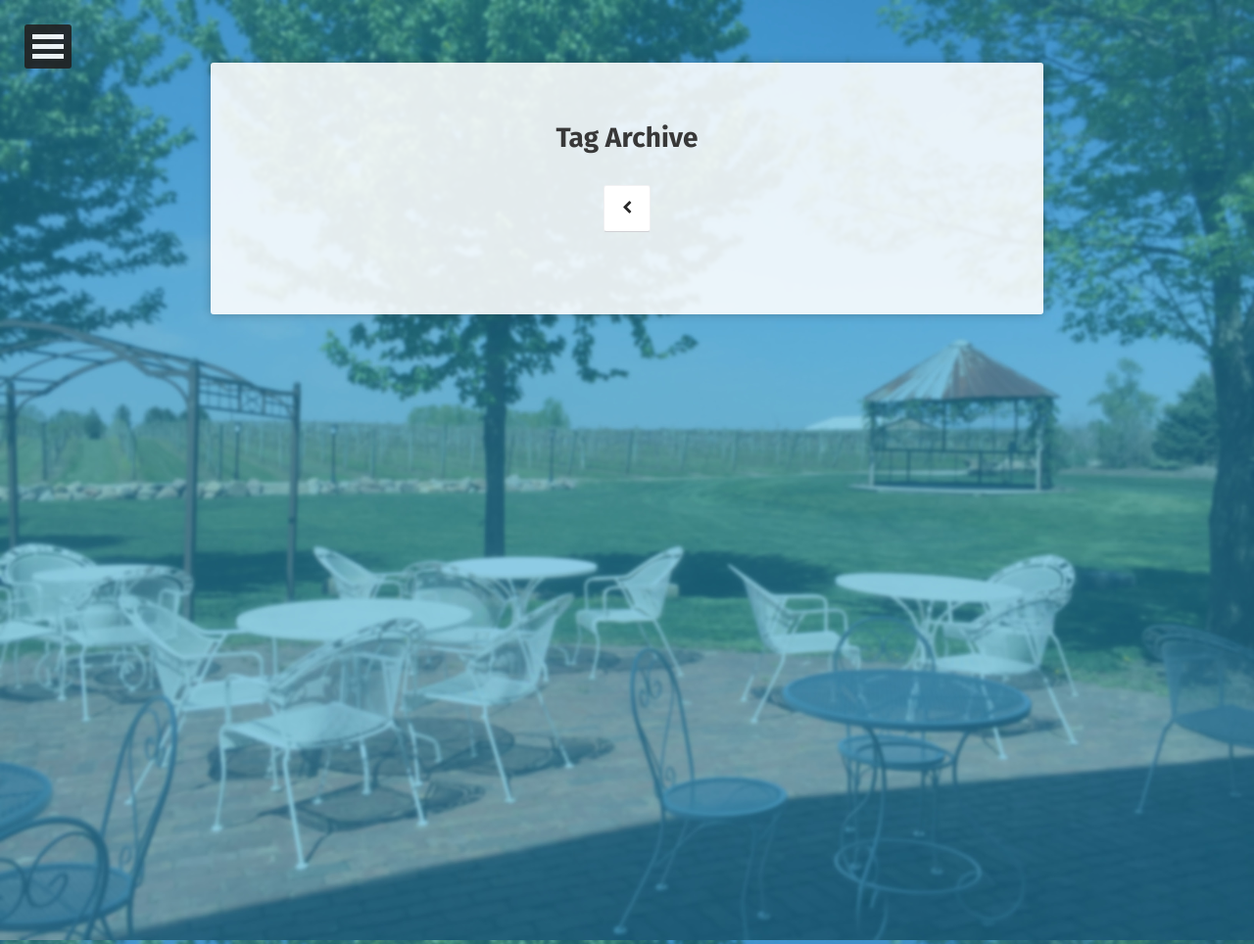
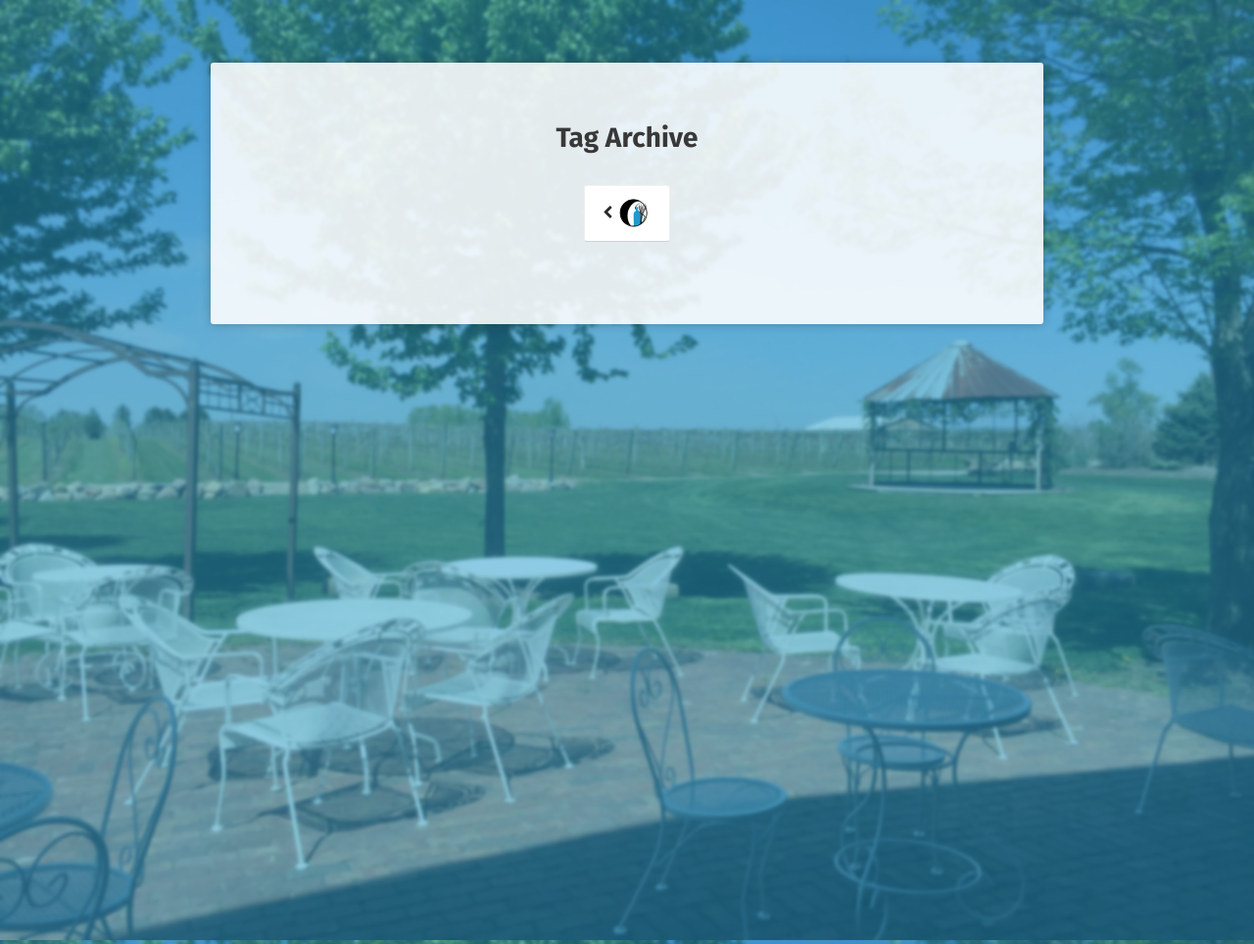
Before and after one commit to crgk/chadandszuyin.us, a Jekyll site: the page built from tags/index.html, in a window 1280 px wide. Shown: the whole page at 98% size. Built offline with Jekyll 4.4.1, drawn with Linux system fonts in a browser that asks for light colours; some web fonts are replaced.

Commit message:
remove menu, change navigation buttons

```diff
--- a/_config.yml
+++ b/_config.yml
@@ -4,7 +4,7 @@ bio:                'May 20, 2017 - Ames, IA'
 description:        "Chad and Szuyin are getting married!"
 reading_time:       false
 words_per_minute:   200
-logo:               'assets/img/logo-200x200.png'
+logo:               '/assets/img/logo-360x360.svg'
 background:         'assets/img/prairie-moon-patio.jpg'
 tiled_bg:           false   # Set this true if you want to tile your background image, otherwise it will be covered
 locale:             en_US
--- a/_layouts/home.html
+++ b/_layouts/home.html
@@ -10,13 +10,12 @@ layout: compress
     {% include head.html %}
 </head>
 <body>
-    {% include nav.html %}
     <!-- Header -->
     <header class="header flex" role="banner">
         <div class="container">
             <div class="row">
                     <a href="{{ site.baseurl }}">
-                        <img src="{{ site.logo }}" class="img-circle zoombtn animated fadeIn">
+                        <img src="{{ site.logo }}" />
                     </a>
                     <h3 class="title">
                         <a class="zoombtn" href="{{ site.baseurl }}">
--- a/_layouts/page.html
+++ b/_layouts/page.html
@@ -10,7 +10,6 @@ layout: compress
     {% include head.html %}
 </head>
 <body>
-    {% include nav.html %}
     <!-- Header -->
     <header class="header" role="banner">
         <div class="wrapper">
@@ -18,7 +17,10 @@ layout: compress
                 <div class="post-title {% if page.feature %} feature {% endif %}">
                     <h1>{{ page.title }}</h1>
                     <a class="btn zoombtn" href="/">
-                        <i class="fa fa-chevron-left"></i>
+                        <span>
+                            <i class="fa fa-chevron-left"></i>
+                            <img class="logo-small" src="{{ site.logo }}" />
+                        </span>
                     </a>
                 </div>
                 {{ content }}
--- a/_sass/site.scss
+++ b/_sass/site.scss
@@ -117,6 +117,11 @@ body {
 	}
 }
 
+.logo-small {
+    width: 36px;
+    display: inline;
+}
+
 // entry meta
 .entry-meta {
 	@include font-rem(12);
```
